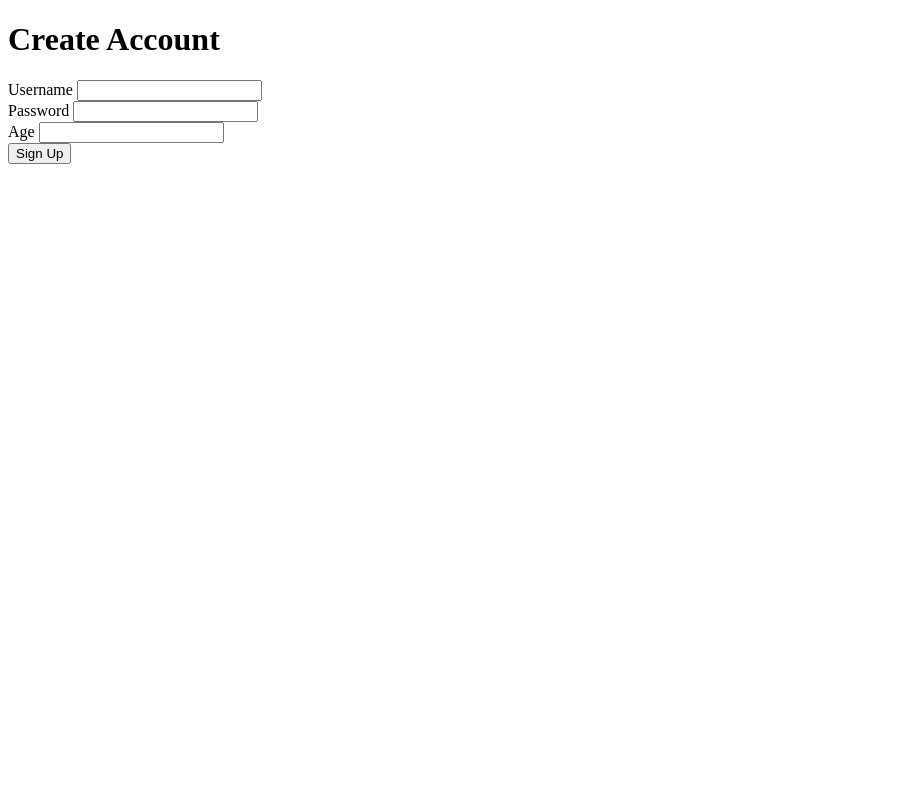
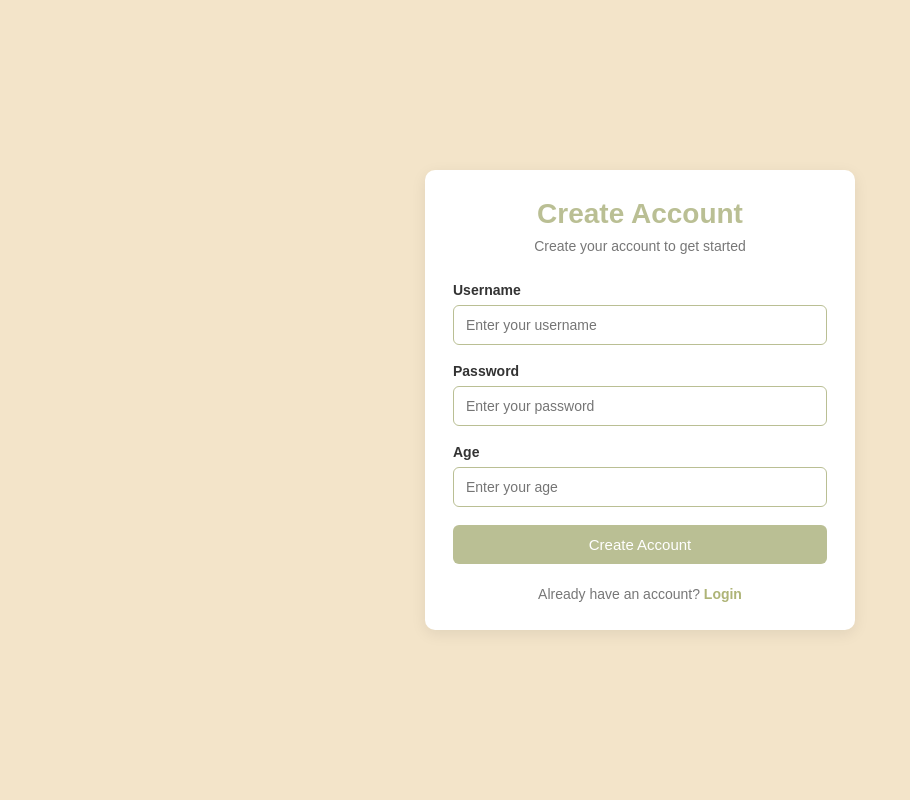
Before and after one commit to ShampooCodes/SecureMessagingSystem, a Django app: page /signup/ in a window 1280 px wide. Shown: the whole page, without its empty margins (0-910 px from the left). Run offline with Django 5.2, Linux system fonts and the light colour scheme.

Commit message:
add login/signup styling

```diff
--- /dev/null
+++ b/accounts/static/accounts/style.css
@@ -0,0 +1,100 @@
+*{
+    margin: 0;
+    bottom: 0;
+    box-sizing: border-box;
+}
+
+body{
+    font-family: Arial, sans-serif;
+    background: #F3E4C9;
+    color: #333;
+}
+
+.auth-container{
+    min-height: 100vh;
+    display: flex;
+    justify-content: center;
+    align-items: center;
+    padding: 20px;
+}
+
+.auth-box{
+    width: 100%;
+    max-width: 430px;
+    background: white;
+    padding: 28px;
+    border-radius: 10px;
+    box-shadow: 0 4px 15px rgba(0, 0, 0, 0.08);
+}
+
+.auth-box h1 {
+    text-align: center;
+    margin-bottom: 8px;
+    font-size: 28px;
+    color: #BABF94;
+}
+
+.subtitle{
+    text-align: center;
+    color:  #777;
+    margin-bottom: 28px;
+    font-size: 14px;
+}
+
+.input-group{
+    margin-bottom: 18px;
+}
+
+.input-group label{
+    display: block;
+    margin-bottom: 7px;
+    font-size: 14px;
+    font-weight: 600;
+}
+
+.input-group input{
+    width: 100%;
+    padding: 11px 12px;
+    border: 1px solid #BABF94;
+    border-radius: 6px;
+    font-size: 14px;
+    outline: none;
+    background: #fff;
+}
+
+.input-group input:focus {
+    border-color: #BABF94;
+    box-shadow: 0 0 0 2px rgba(186, 191, 148, 0.25);
+}
+
+button{
+    width: 100%;
+    padding: 11px;
+    border: none;
+    border-radius: 6px;
+    background: #BABF94;
+    color: white;
+    font-size: 15px;
+    cursor: pointer;
+}
+
+button:hover{
+    background: #aeb477;
+}
+
+.bottom-text{
+    text-align: center;
+    margin-top:  22px;
+    font-size: 14px;
+    color: #777;
+}
+
+.bottom-text a{
+    color: #aeb477;
+    text-decoration: none;
+    font-weight: 600;
+}
+
+.bottom-text a:hover{
+    text-decoration: underline;
+}
--- a/accounts/templates/accounts/signup.html
+++ b/accounts/templates/accounts/signup.html
@@ -1,29 +1,44 @@
+{% load static %}
+
 <!DOCTYPE html>
 <html lang="en">
 <head>
     <meta charset="UTF-8">
     <meta name="viewport" content="width=device-width, initial-scale=1.0">
     <title>Document</title>
+    <link rel="stylesheet" href="{% static 'accounts/style.css' %}">
 </head>
 <body>
+    <div class="auth-container">
+        <div class="auth-box">
             <h1>Create Account</h1>
-    <form>
-        <div>
+            <p class="subtitle">Create your account to get started</p>
+            <form method="post">
+                {% csrf_token %}
+
+                <div class="input-group">
                     <label for="username">Username</label>
-            <input type="text" id="username">
+                    <input type="text" id="username" name="username" placeholder="Enter your username">
                 </div>
 
-        <div>
+                <div class="input-group">
                     <label for="password">Password</label>
-            <input type="password" id="password">
+                    <input type="password" id="password" name="pasword" placeholder="Enter your password">
                 </div>
 
-        <div>
+                <div class="input-group">
                     <label for="age">Age</label>
-            <input type="number" id="age">
+                    <input type="number" id="age" name="age" placeholder="Enter your age">
                 </div>
 
-        <button type="submit">Sign Up</button>
+                <button type="submit">Create Account</button>
             </form>
+
+            <p class="bottom-text">
+                Already have an account?
+                <a href="/login/">Login</a>
+            </p>
+        </div>
+    </div>
 </body>
 </html>
```
Also changed, not shown: accounts/templates/accounts/login.html (+19 -6 lines). Lines whose indentation alone changed are shown as unchanged.
